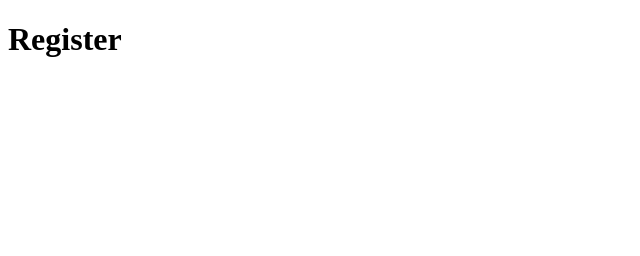
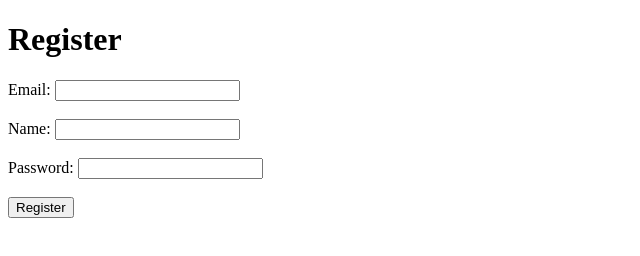
Before and after one commit to georgitinchev/TelebidWApp, a plain HTML site: page WebAppTelebid/index.html in a window 1280 px wide. Shown: the whole page, without its empty margins (0-640 px from the left). Drawn offline with Linux system fonts and the light colour scheme.

Commit message:
Registration form layout 1

```diff
--- a/WebAppTelebid/index.html
+++ b/WebAppTelebid/index.html
@@ -7,5 +7,17 @@
 </head>
 <body>
     <h1>Register</h1>
+    <form method="POST" action="/register">
+        <label for="email">Email:</label>
+        <input type="email" id="email" name="email" required><br><br>
+
+        <label for="name">Name:</label>
+        <input type="text" id="name" name="name" required><br><br>
+
+        <label for="password">Password:</label>
+        <input type="password" id="password" name="password" required><br><br>
+
+        <button type="submit">Register</button>
+    </form>
 </body>
 </html>
```
